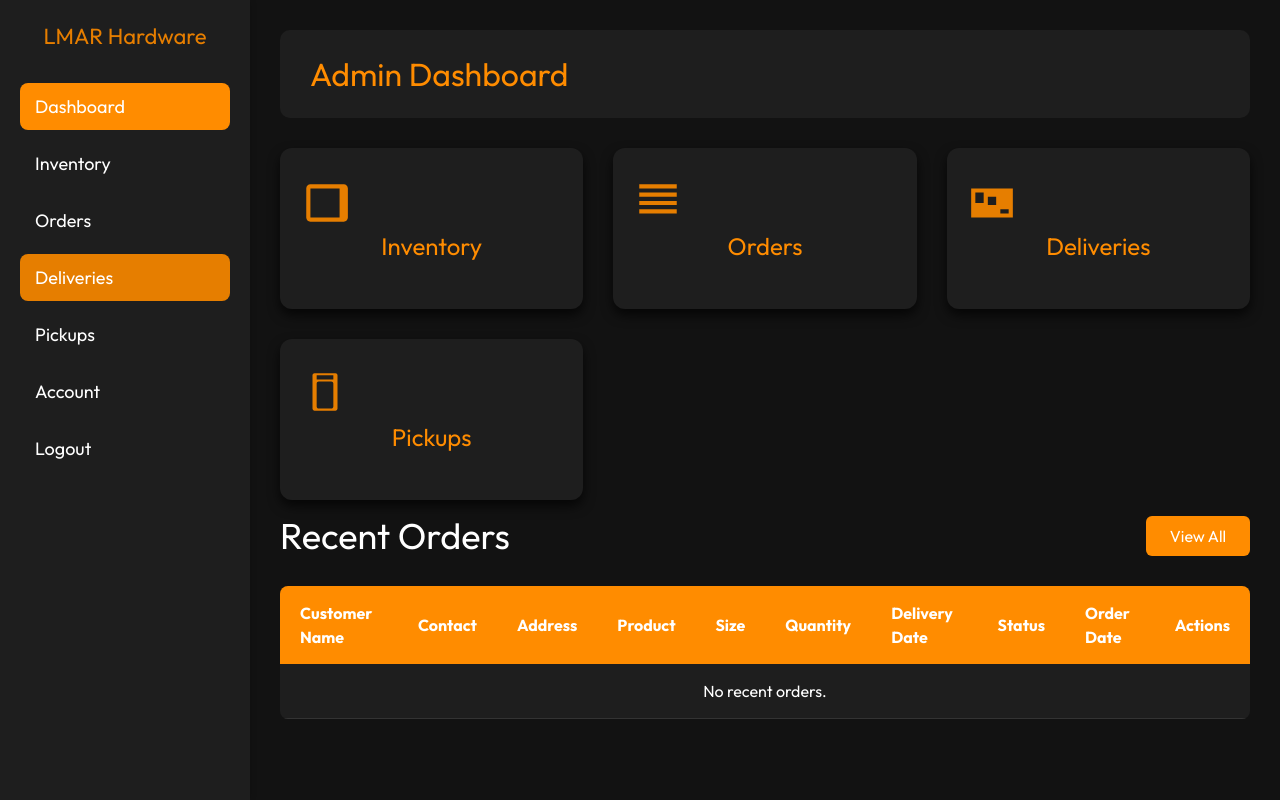
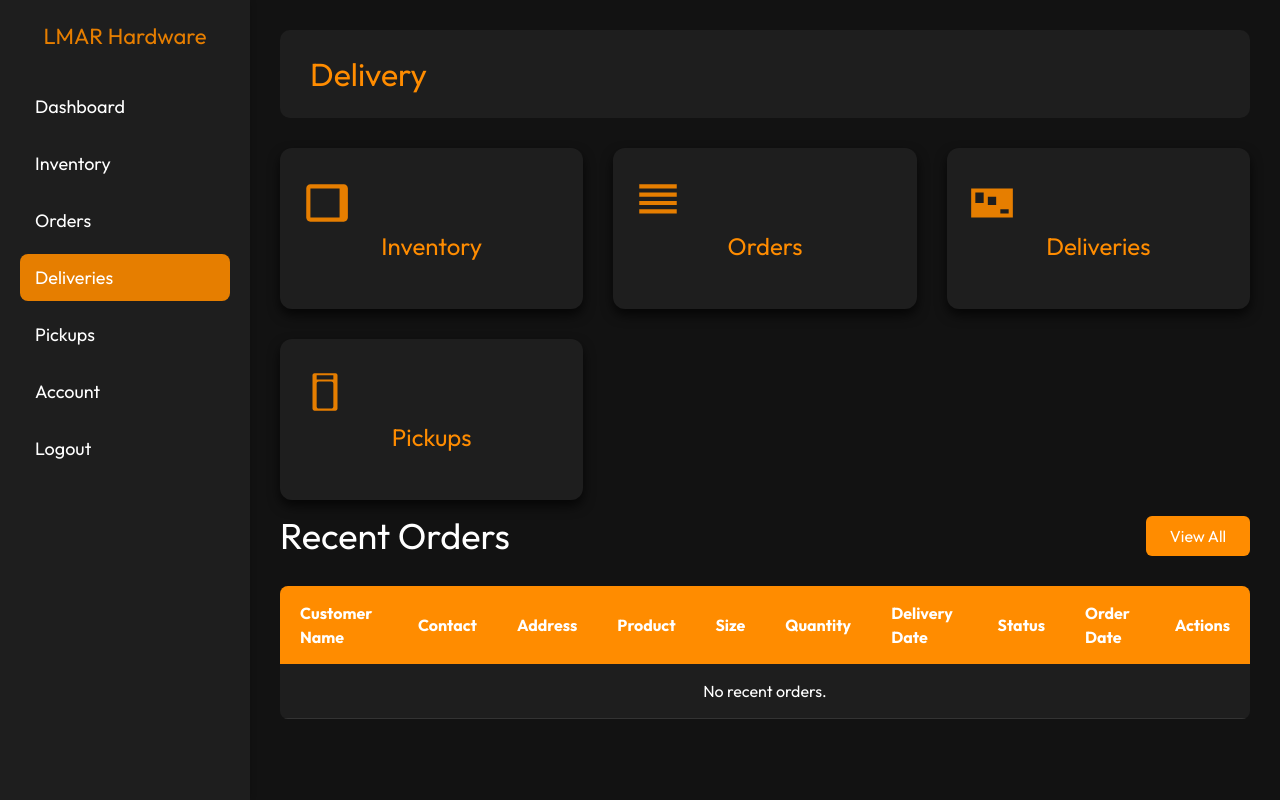
Before and after one commit to Rthuro/lmar-hardware-website, a PHP site: page /backend/dashboard/delivery.php in a window 1280 px wide. Run offline with PHP 8.4, Linux system fonts and the light colour scheme; the visitor is signed in with stand-in values (Sample User, id 1); data comes from the database, SQL or seed files in the repository.

Commit message:
change header name & remove sidebar dashboard style

```diff
--- a/backend/dashboard/delivery.php
+++ b/backend/dashboard/delivery.php
@@ -13,14 +13,7 @@
     .recent-orders{
         margin-top: 12px;
     }
-    #dashboard{
-        background-color: #ff8c00;
-    }
 
-    .dashboard{
-        background-color: #ff8c00;
-        color: white;
-    }
 
     .recent-orders{
         margin-top: 12px;
@@ -80,7 +73,7 @@
 
     <div class="main-content">
         <div class="header">
-            <h1>Admin Dashboard</h1>
+            <h1>Delivery</h1>
         </div>
 
         <div class="dashboard-grid">
```
